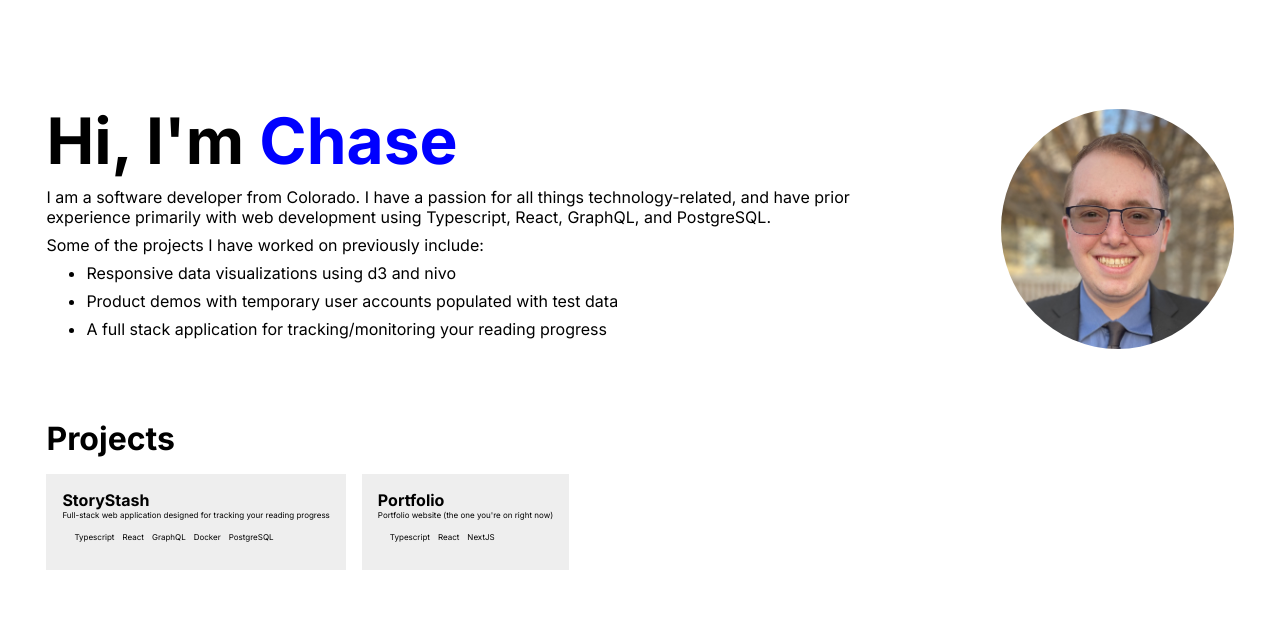
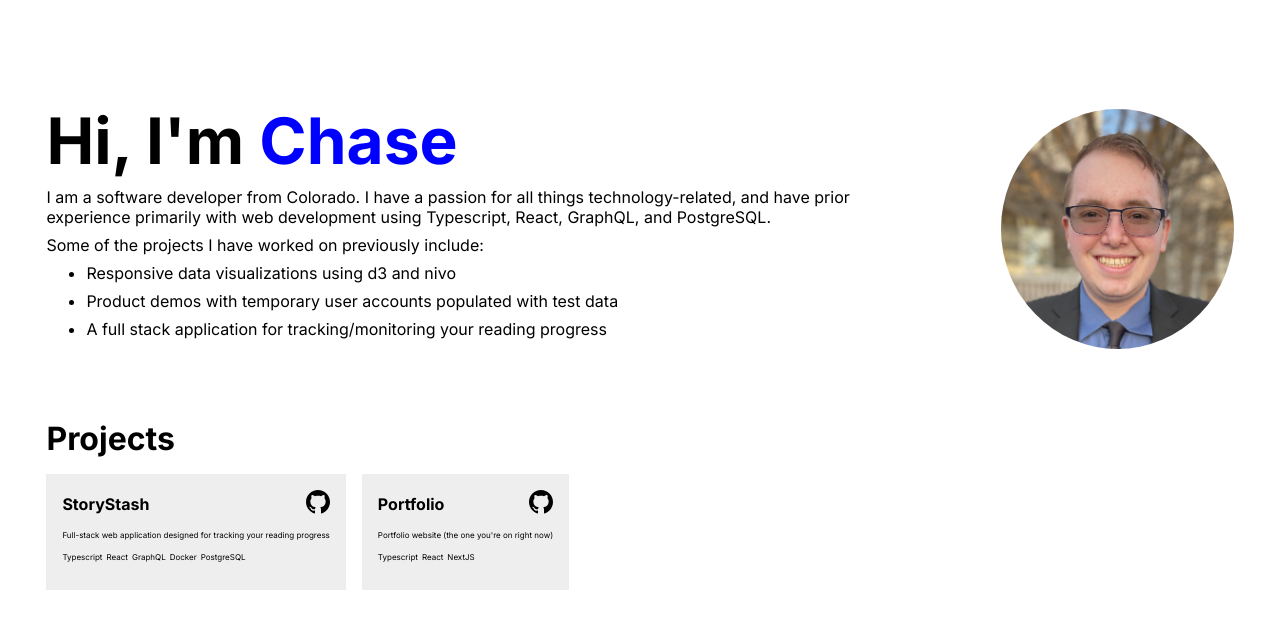
Before and after one commit to chasestr/personal-website, a Next.js app: page / in a window 1280 px wide. Shown: the top 628 px of the page. Built offline with nearby package versions, Linux system fonts and the light colour scheme.

Commit message:
Add GithubIcon to ProjectCard component and adjust card styling

```diff
--- a/src/app/ProjectCard.module.css
+++ b/src/app/ProjectCard.module.css
@@ -23,10 +23,22 @@
     font-size: 0.5rem;
     padding: 0.5rem;
     flex-wrap: wrap;
+    padding-left: 0;
 }
 
 .technology {
     display: flex;
     flex-wrap: wrap;
     margin: 0.25rem;
+    margin-left: 0;
 }
+
+.title_container {
+    display: flex;
+    align-items: center;
+    margin-bottom: 0.75rem;
+}
+
+.github_logo {
+    margin-left: auto;
+}
--- a/src/app/ProjectCard.tsx
+++ b/src/app/ProjectCard.tsx
@@ -1,5 +1,6 @@
 import React from "react";
 import styles from "./ProjectCard.module.css";
+import GithubLogo from "./GithubIcon";
 
 interface ProjectCardProps {
     title: string;
@@ -11,9 +12,12 @@ interface ProjectCardProps {
 const ProjectCard = (props: ProjectCardProps) => {
     return (
         <div className={styles.container}>
-            <a className={styles.title} href={props.github} target="blank">
-                {props.title}
-            </a>
+            <div className={styles.title_container}>
+                <div className={styles.title}>{props.title}</div>
+                <div className={styles.github_logo}>
+                    <a href={props.github} target="_blank"><GithubLogo/></a>
+                </div>
+            </div>
             <div className={styles.description}>{props.description}</div>
             <div className={styles.technologies}>
                 {props.technologies.map((t,idx) => <div key={idx} className={styles.technology}>{t}</div>)}
```
